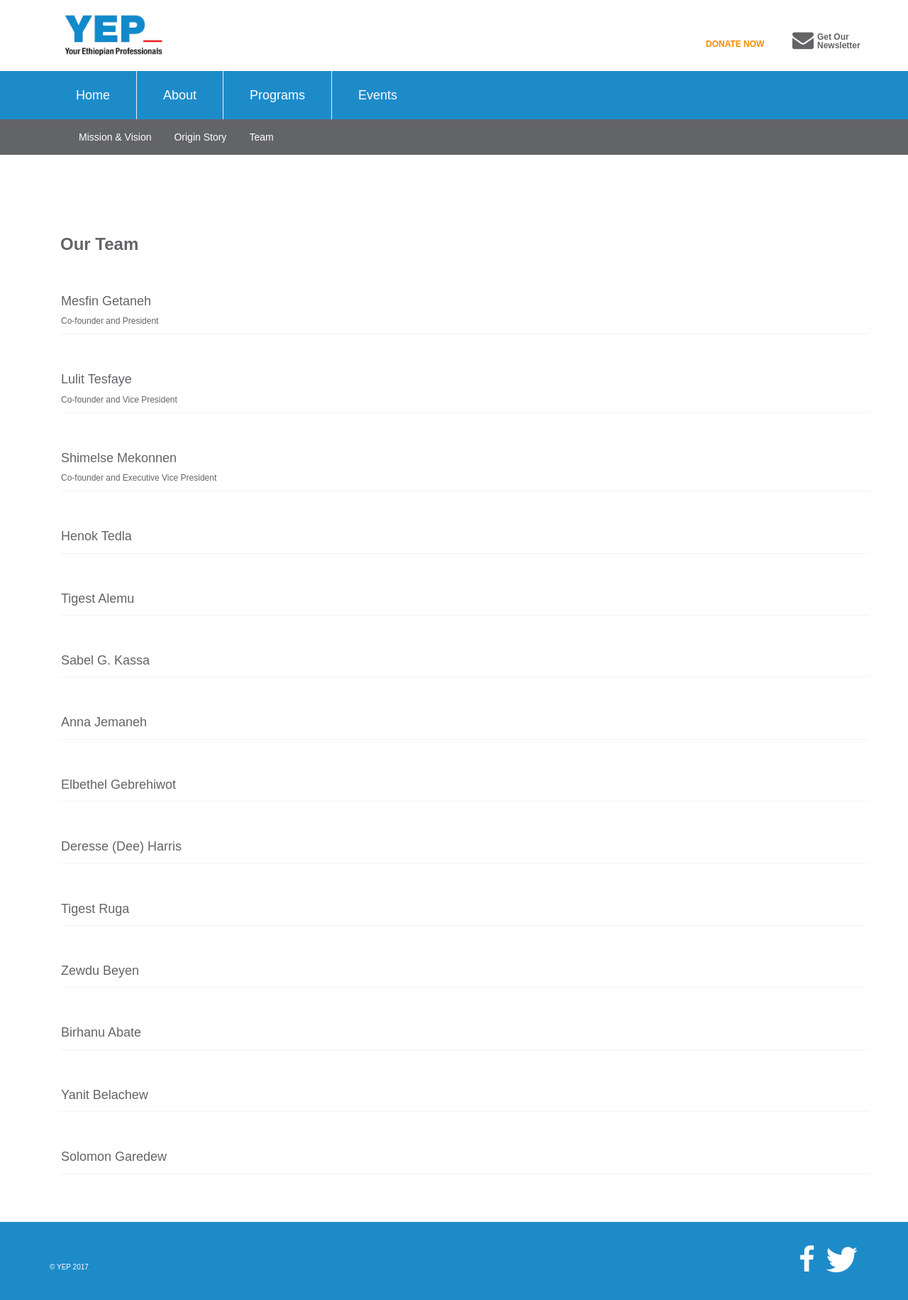
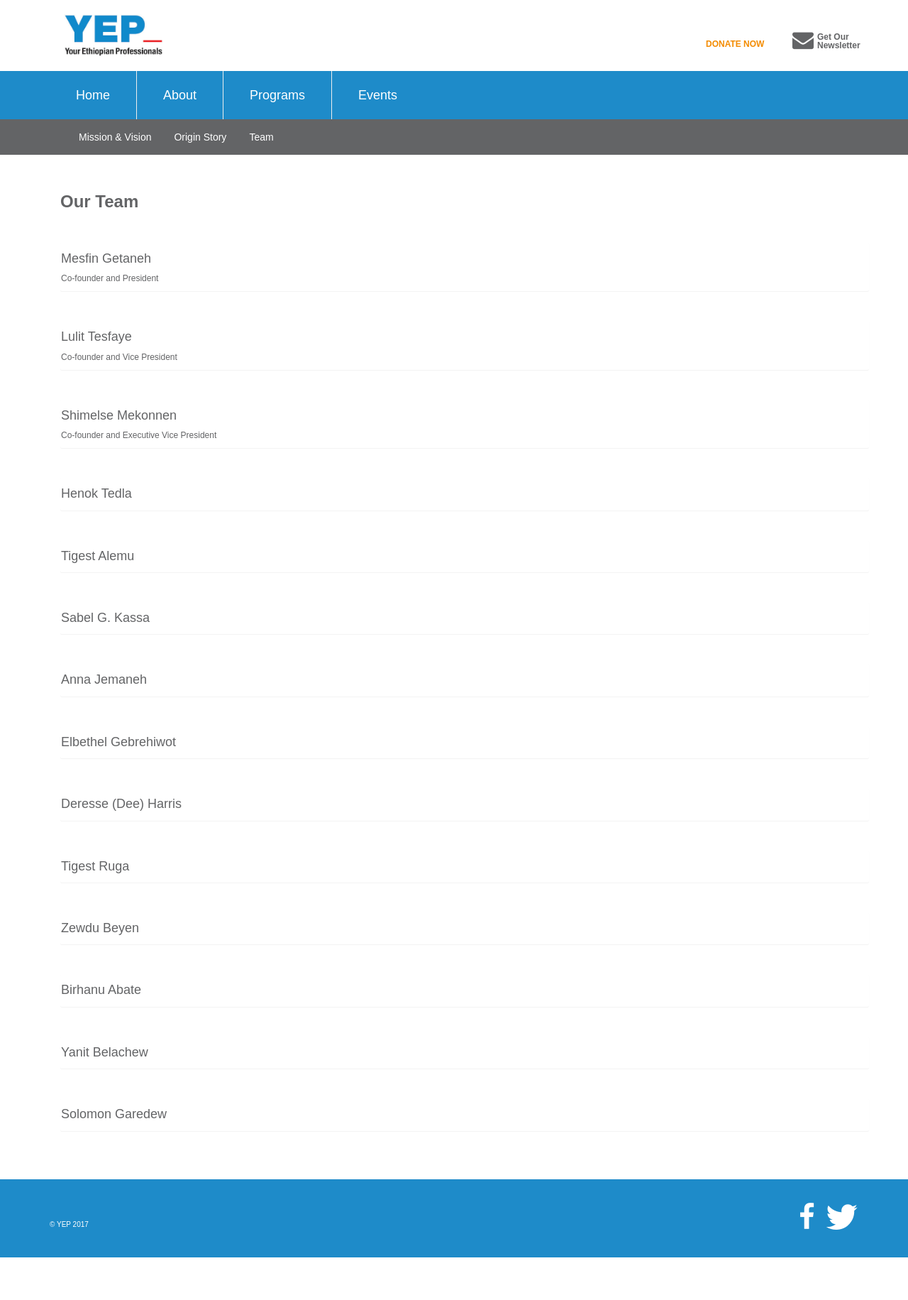
Before and after one commit to YEPNetwork/yepnetwork.github.io, a Jekyll site: the page built from _page/team.html, in a window 1280 px wide. Shown: the whole page at 71% size. Built offline with Jekyll 4.4.1, drawn with Linux system fonts in a browser that asks for light colours; nearby versions of some CDN libraries; some web fonts are replaced; after the commit the page ends 1771 px from its top, so only the background shows below that.

Commit message:
Removed extra margin.

```diff
--- a/_sass/_app.scss
+++ b/_sass/_app.scss
@@ -783,7 +783,7 @@ body .btn.btn-wrap {
   background: #636466;
   border: none;
   border-radius: 0;
-  margin-bottom: 60px;
+  //margin-bottom: 60px;
 }
 
 #subnav {
```
